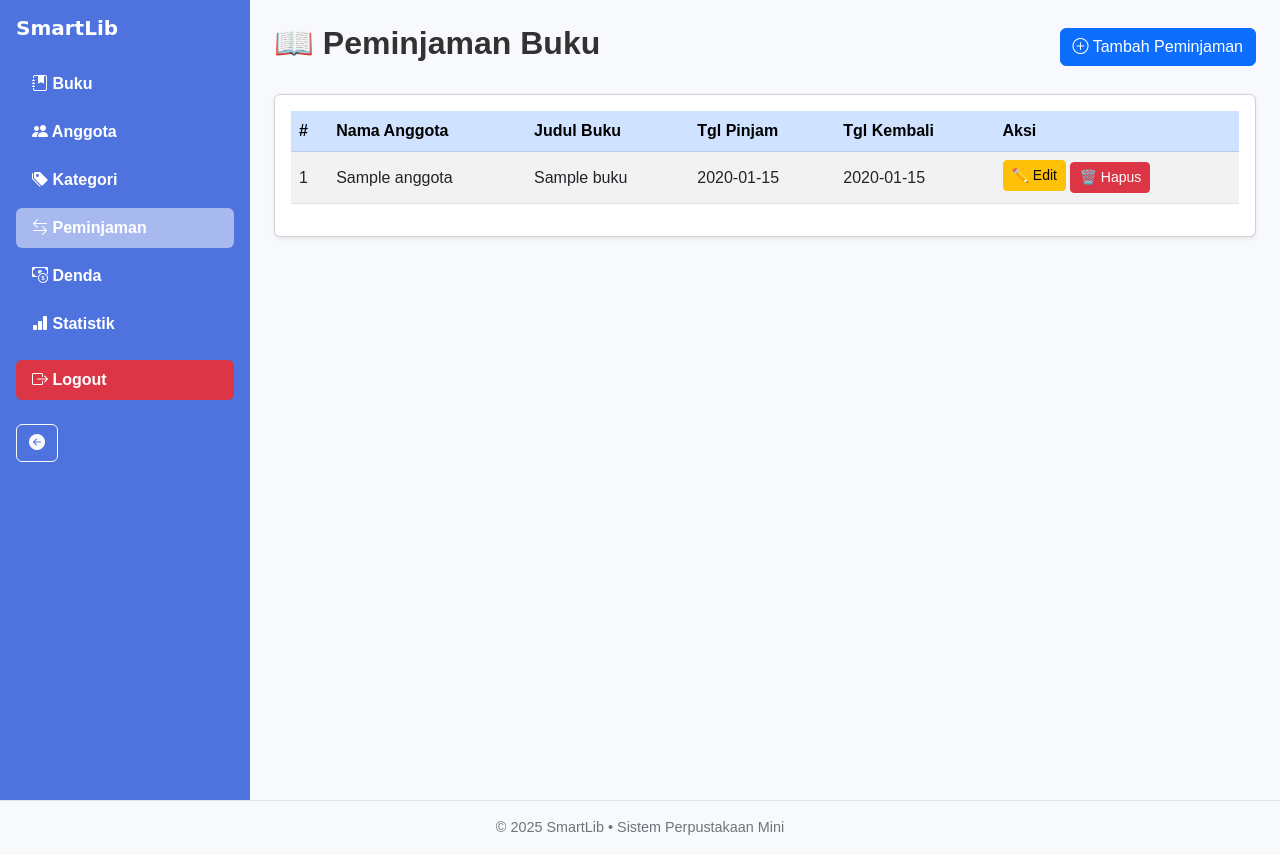
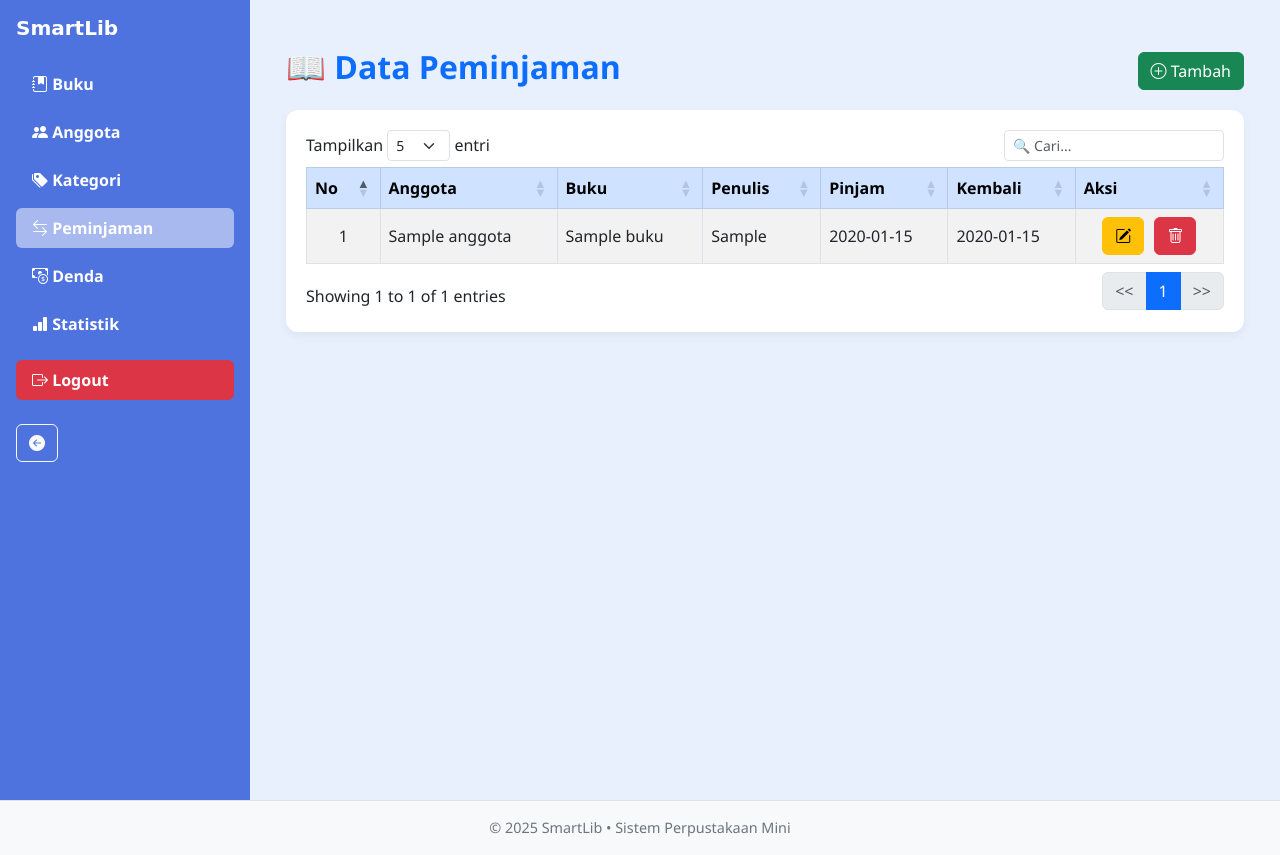
Before and after one commit to Riskiii098/ProjekWEBPrak, a PHP site: page /peminjaman.php in a window 1280 px wide. Run offline with PHP 8.4, Linux system fonts and the light colour scheme; a user stored in the database is signed in; tables that the repository leaves empty hold one stand-in row (values such as "Sample post"); some libraries are stand-ins or nearby versions.

Commit message:
Update peminjaman.php

```diff
--- a/peminjaman.php
+++ b/peminjaman.php
@@ -1,12 +1,18 @@
 <?php
-$page = 'peminjaman'; $page_title = 'Data Peminjaman';
-include 'includes/db.php';
-include 'includes/header.php';
+ob_start();
+$page = 'peminjaman';
+$page_title = 'Data Peminjaman';
 
-// Ambil semua buku (baik tersedia maupun dipinjam) untuk edit
+include_once 'includes/db.php';
+include_once 'includes/header.php';
+
+$today = date('Y-m-d');
 $all_buku = $conn->query("SELECT * FROM buku ORDER BY judul");
+$anggota = $conn->query("SELECT * FROM anggota ORDER BY nama");
 
-// POST Create & Update
+$msg = '';
+$error = '';
+
 if ($_SERVER['REQUEST_METHOD'] == 'POST') {
   $id = intval($_POST['id']);
   $anggota_id = intval($_POST['anggota_id']);
@@ -14,91 +20,126 @@ if ($_SERVER['REQUEST_METHOD'] == 'POST') {
   $tgl_pinjam = $_POST['tgl_pinjam'];
   $tgl_kembali = $_POST['tgl_kembali'];
 
+  if ($tgl_kembali < $tgl_pinjam) {
+    $error = 'Tanggal kembali tidak boleh sebelum tanggal pinjam!';
+  } else {
     if ($id) {
       $old = $conn->query("SELECT buku_id FROM peminjaman WHERE id=$id")->fetch_assoc();
       $old_buku_id = $old['buku_id'];
-
       $conn->query("UPDATE peminjaman SET anggota_id=$anggota_id, buku_id=$buku_id, tgl_pinjam='$tgl_pinjam', tgl_kembali='$tgl_kembali' WHERE id=$id");
-
       if ($old_buku_id != $buku_id) {
         $conn->query("UPDATE buku SET status='tersedia' WHERE id=$old_buku_id");
         $conn->query("UPDATE buku SET status='dipinjam' WHERE id=$buku_id");
       }
+      header('Location: peminjaman.php?msg=edit');
+      exit;
+    } else {
+      $cek = $conn->query("SELECT status FROM buku WHERE id=$buku_id")->fetch_assoc();
+      if ($cek['status'] === 'dipinjam') {
+        $error = 'Buku sedang dipinjam!';
       } else {
         $conn->query("INSERT INTO peminjaman(anggota_id, buku_id, tgl_pinjam, tgl_kembali) VALUES($anggota_id, $buku_id, '$tgl_pinjam', '$tgl_kembali')");
         $conn->query("UPDATE buku SET status='dipinjam' WHERE id=$buku_id");
+        header('Location: peminjaman.php?msg=tambah');
+        exit;
+      }
+    }
+  }
 }
 
-  header('Location: peminjaman.php');
+if (isset($_GET['del'])) {
+  $id = intval($_GET['del']);
+  $buku = $conn->query("SELECT buku_id FROM peminjaman WHERE id=$id")->fetch_assoc();
+  if ($buku) {
+    $conn->query("UPDATE buku SET status='tersedia' WHERE id={$buku['buku_id']}");
+    $conn->query("DELETE FROM peminjaman WHERE id=$id");
+  }
+  header('Location: peminjaman.php?msg=hapus');
   exit;
 }
 
-// Hapus
-if (isset($_GET['del'])) {
-  $id = intval($_GET['del']);
-  $buku = $conn->query("SELECT buku_id FROM peminjaman WHERE id=$id")->fetch_assoc();
-  $conn->query("UPDATE buku SET status='tersedia' WHERE id={$buku['buku_id']}");
-  $conn->query("DELETE FROM peminjaman WHERE id=$id");
-  header('Location: peminjaman.php');
-  exit;
-}
-
-// Data peminjaman
-$data = $conn->query("SELECT p.*, a.nama AS anggota, b.judul AS buku FROM peminjaman p
+$data = $conn->query("SELECT p.*, a.nama AS anggota, b.judul AS buku, b.penulis, p.anggota_id, p.buku_id
+                      FROM peminjaman p
                       JOIN anggota a ON p.anggota_id = a.id
                       JOIN buku b ON p.buku_id = b.id
                       ORDER BY p.id DESC");
-
-$anggota = $conn->query("SELECT * FROM anggota ORDER BY nama");
-$buku_tersedia = $conn->query("SELECT * FROM buku WHERE status='tersedia' ORDER BY judul");
 ?>
 
-<div class="d-flex justify-content-between align-items-center mb-4">
-  <h2 class="fw-bold">📖 Peminjaman Buku</h2>
-  <button class="btn btn-primary" data-bs-toggle="modal" data-bs-target="#modalPinjam" onclick="resetForm()">
-    <i class="bi bi-plus-circle"></i> Tambah Peminjaman
+<!DOCTYPE html>
+<html lang="id">
+<head>
+  <meta charset="UTF-8">
+  <meta name="viewport" content="width=device-width, initial-scale=1">
+  <title><?= $page_title ?></title>
+  <link href="https://cdn.jsdelivr.net/npm/bootstrap@5.3.0/dist/css/bootstrap.min.css" rel="stylesheet">
+  <link href="https://cdn.datatables.net/1.13.6/css/dataTables.bootstrap5.min.css" rel="stylesheet">
+  <link href="https://cdn.jsdelivr.net/npm/bootstrap-icons/font/bootstrap-icons.css" rel="stylesheet">
+  <style>
+    body { background-color: #e8f0fe; font-family: 'Segoe UI', sans-serif; }
+    .custom-card { background: #fff; border-radius:12px; padding:20px; box-shadow:0 4px 10px rgba(0,0,0,0.05); }
+    .btn-action { margin: 0 3px; }
+  </style>
+</head>
+<body>
+
+<div class="container py-4">
+  <div class="d-flex justify-content-between align-items-center mb-3">
+    <h2 class="fw-bold text-primary">📖 Data Peminjaman</h2>
+    <button class="btn btn-success" data-bs-toggle="modal" data-bs-target="#modalPinjam" onclick="resetForm()">
+      <i class="bi bi-plus-circle"></i> Tambah
     </button>
   </div>
 
-<div class="card shadow-sm p-3">
-  <table class="table table-striped align-middle">
-    <thead class="table-primary">
+  <?php if($error): ?>
+    <script src="https://cdn.jsdelivr.net/npm/sweetalert2@11"></script>
+    <script>
+      Swal.fire({ icon: 'error', title: 'Gagal', text: '<?= $error ?>', confirmButtonColor: '#6c63ff' });
+    </script>
+  <?php endif; ?>
+
+  <?php if(isset($_GET['msg'])): ?>
+    <script>
+      const M = '<?= $_GET['msg'] ?>';
+      const txt = M === 'tambah' ? 'Berhasil ditambahkan!' : M === 'edit' ? 'Berhasil diperbarui!' : 'Berhasil dihapus!';
+      Swal.fire({ icon: 'success', title: 'Berhasil', text: txt, confirmButtonColor: '#6c63ff' });
+    </script>
+  <?php endif; ?>
+
+  <div class="custom-card">
+    <table id="pinjamTable" class="table table-striped table-bordered align-middle">
+      <thead class="table-primary text-center">
         <tr>
-        <th>#</th>
-        <th>Nama Anggota</th>
-        <th>Judul Buku</th>
-        <th>Tgl Pinjam</th>
-        <th>Tgl Kembali</th>
-        <th>Aksi</th>
+          <th>No</th><th>Anggota</th><th>Buku</th><th>Penulis</th><th>Pinjam</th><th>Kembali</th><th>Aksi</th>
         </tr>
       </thead>
       <tbody>
-    <?php $i = 1; while ($p = $data->fetch_assoc()): ?>
+        <?php $no=1; while($r = $data->fetch_assoc()): ?>
         <tr>
-        <td><?= $i++ ?></td>
-        <td><?= htmlspecialchars($p['anggota']) ?></td>
-        <td><?= htmlspecialchars($p['buku']) ?></td>
-        <td><?= $p['tgl_pinjam'] ?></td>
-        <td><?= $p['tgl_kembali'] ?></td>
-        <td>
-          <button class="btn btn-warning btn-sm mb-1" onclick='editPinjam(<?= json_encode($p) ?>)'>
-            ✏️ Edit
+          <td class="text-center"><?= $no++ ?></td>
+          <td><?= htmlspecialchars($r['anggota']) ?></td>
+          <td><?= htmlspecialchars($r['buku']) ?></td>
+          <td><?= htmlspecialchars($r['penulis']) ?></td>
+          <td><?= $r['tgl_pinjam'] ?></td>
+          <td><?= $r['tgl_kembali'] ?></td>
+          <td class="text-center">
+            <button class="btn btn-warning btn-action" onclick='editPinjam(<?= htmlspecialchars(json_encode($r), ENT_QUOTES, "UTF-8") ?>)' title="Edit">
+              <i class="bi bi-pencil-square"></i>
             </button>
-          <a href="?del=<?= $p['id'] ?>" class="btn btn-danger btn-sm"
-             onclick="return confirm('Yakin hapus peminjaman ini?')" title="Hapus">
-            🗑️ Hapus
-          </a>
+            <button class="btn btn-danger btn-action" onclick="confirmHapus(<?= $r['id'] ?>)" title="Hapus">
+              <i class="bi bi-trash"></i>
+            </button>
           </td>
         </tr>
-    <?php endwhile ?>
+        <?php endwhile; ?>
       </tbody>
     </table>
   </div>
+</div>
 
-<!-- Modal -->
+<!-- Modal Form -->
 <div class="modal fade" id="modalPinjam" tabindex="-1">
   <div class="modal-dialog">
-    <form class="modal-content" method="post" onsubmit="return confirm('Simpan data peminjaman ini?')">
+    <form class="modal-content" method="post" onsubmit="return confirmSave(event)">
       <input type="hidden" name="id" id="form-id">
       <div class="modal-header">
         <h5 class="modal-title">Form Peminjaman</h5>
@@ -107,56 +148,101 @@ $buku_tersedia = $conn->query("SELECT * FROM buku WHERE status='tersedia' ORDER
       <div class="modal-body">
         <div class="mb-3">
           <label>Anggota</label>
-          <select name="anggota_id" id="form-anggota" class="form-select" required>
-            <option value="">-- Pilih Anggota --</option>
-            <?php $anggota->data_seek(0); while ($a = $anggota->fetch_assoc()): ?>
+          <select id="form-anggota" name="anggota_id" class="form-select" required>
+            <option value="">-- Pilih --</option>
+            <?php foreach($anggota as $a): ?>
               <option value="<?= $a['id'] ?>"><?= htmlspecialchars($a['nama']) ?></option>
-            <?php endwhile ?>
+            <?php endforeach; ?>
           </select>
         </div>
         <div class="mb-3">
           <label>Buku</label>
-          <select name="buku_id" id="form-buku" class="form-select" required>
-            <option value="">-- Pilih Buku --</option>
-            <?php $all_buku->data_seek(0); while ($b = $all_buku->fetch_assoc()): ?>
-              <option value="<?= $b['id'] ?>"><?= htmlspecialchars($b['judul']) ?></option>
-            <?php endwhile ?>
+          <select id="form-buku" name="buku_id" class="form-select" required>
+            <option value="">-- Pilih --</option>
+            <?php foreach($all_buku as $b): ?>
+              <option value="<?= $b['id'] ?>"><?= htmlspecialchars($b['judul']) ?> — <?= htmlspecialchars($b['penulis']) ?></option>
+            <?php endforeach; ?>
           </select>
         </div>
         <div class="mb-3">
           <label>Tanggal Pinjam</label>
-          <input type="date" name="tgl_pinjam" id="form-tgl-pinjam" class="form-control" required>
+          <input type="date" id="form-tgl-pinjam" name="tgl_pinjam" class="form-control" required>
         </div>
         <div class="mb-3">
           <label>Tanggal Kembali</label>
-          <input type="date" name="tgl_kembali" id="form-tgl-kembali" class="form-control" required>
+          <input type="date" id="form-tgl-kembali" name="tgl_kembali" class="form-control" required>
         </div>
       </div>
       <div class="modal-footer">
-        <button class="btn btn-success" type="submit">💾 Simpan</button>
-        <button class="btn btn-secondary" type="button" data-bs-dismiss="modal">❌ Batal</button>
+        <button type="submit" class="btn btn-primary">Simpan</button>
+        <button type="button" class="btn btn-secondary" data-bs-dismiss="modal">Batal</button>
       </div>
     </form>
   </div>
 </div>
 
+<script src="https://cdn.jsdelivr.net/npm/bootstrap@5.3.0/dist/js/bootstrap.bundle.min.js"></script>
+<script src="https://cdn.jsdelivr.net/npm/sweetalert2@11"></script>
+<script src="https://code.jquery.com/jquery-3.6.0.min.js"></script>
+<script src="https://cdn.datatables.net/1.13.6/js/jquery.dataTables.min.js"></script>
+<script src="https://cdn.datatables.net/1.13.6/js/dataTables.bootstrap5.min.js"></script>
 <script>
-function editPinjam(data) {
-  document.getElementById('form-id').value = data.id;
-  document.getElementById('form-anggota').value = data.anggota_id;
-  document.getElementById('form-buku').value = data.buku_id;
-  document.getElementById('form-tgl-pinjam').value = data.tgl_pinjam;
-  document.getElementById('form-tgl-kembali').value = data.tgl_kembali;
-  new bootstrap.Modal(document.getElementById('modalPinjam')).show();
+function editPinjam(d) {
+  $('#form-id').val(d.id);
+  $('#form-anggota').val(d.anggota_id);
+  $('#form-buku').val(d.buku_id);
+  $('#form-tgl-pinjam').val(d.tgl_pinjam);
+  $('#form-tgl-kembali').val(d.tgl_kembali).attr('min', d.tgl_pinjam);
+  new bootstrap.Modal($('#modalPinjam')).show();
 }
 
 function resetForm() {
-  document.getElementById('form-id').value = '';
-  document.getElementById('form-anggota').value = '';
-  document.getElementById('form-buku').value = '';
-  document.getElementById('form-tgl-pinjam').value = '';
-  document.getElementById('form-tgl-kembali').value = '';
+  $('#form-id, #form-anggota, #form-buku').val('');
+  $('#form-tgl-pinjam').val('<?= $today ?>');
+  $('#form-tgl-kembali').val('').attr('min','<?= $today ?>');
 }
+
+function confirmHapus(id){
+  Swal.fire({
+    title:'Hapus Peminjaman?',
+    text:'Data akan dihapus permanen!',
+    icon:'warning',showCancelButton:true,
+    confirmButtonColor:'#d33',
+    cancelButtonText:'Batal'
+  }).then(r=> r.isConfirmed && (window.location.href='?del='+id));
+}
+
+function confirmSave(e){
+  e.preventDefault();
+  Swal.fire({
+    title:'Simpan Data?',
+    icon:'question',
+    showCancelButton:true,
+    confirmButtonText:'Ya, Simpan',
+    cancelButtonText:'Batal'
+  }).then(r=> r.isConfirmed && e.target.submit());
+}
+
+$(document).ready(()=>{
+  $('#pinjamTable').DataTable({
+    paging:true,
+    searching:true,
+    lengthMenu:[5,10,25],
+    pageLength:5,
+    responsive:true,
+    language:{
+      search:'_INPUT_',
+      searchPlaceholder:'🔍 Cari...',
+      lengthMenu:'Tampilkan _MENU_ entri',
+      paginate:{next:'>>',previous:'<<'}
+    }
+  });
+  $('[data-bs-toggle="tooltip"]').tooltip();
+  resetForm();
+});
 </script>
+</body>
+</html>
 
 <?php include 'includes/footer.php'; ?>
+<?php ob_end_flush(); ?>
```
Lines whose indentation alone changed are shown as unchanged.
